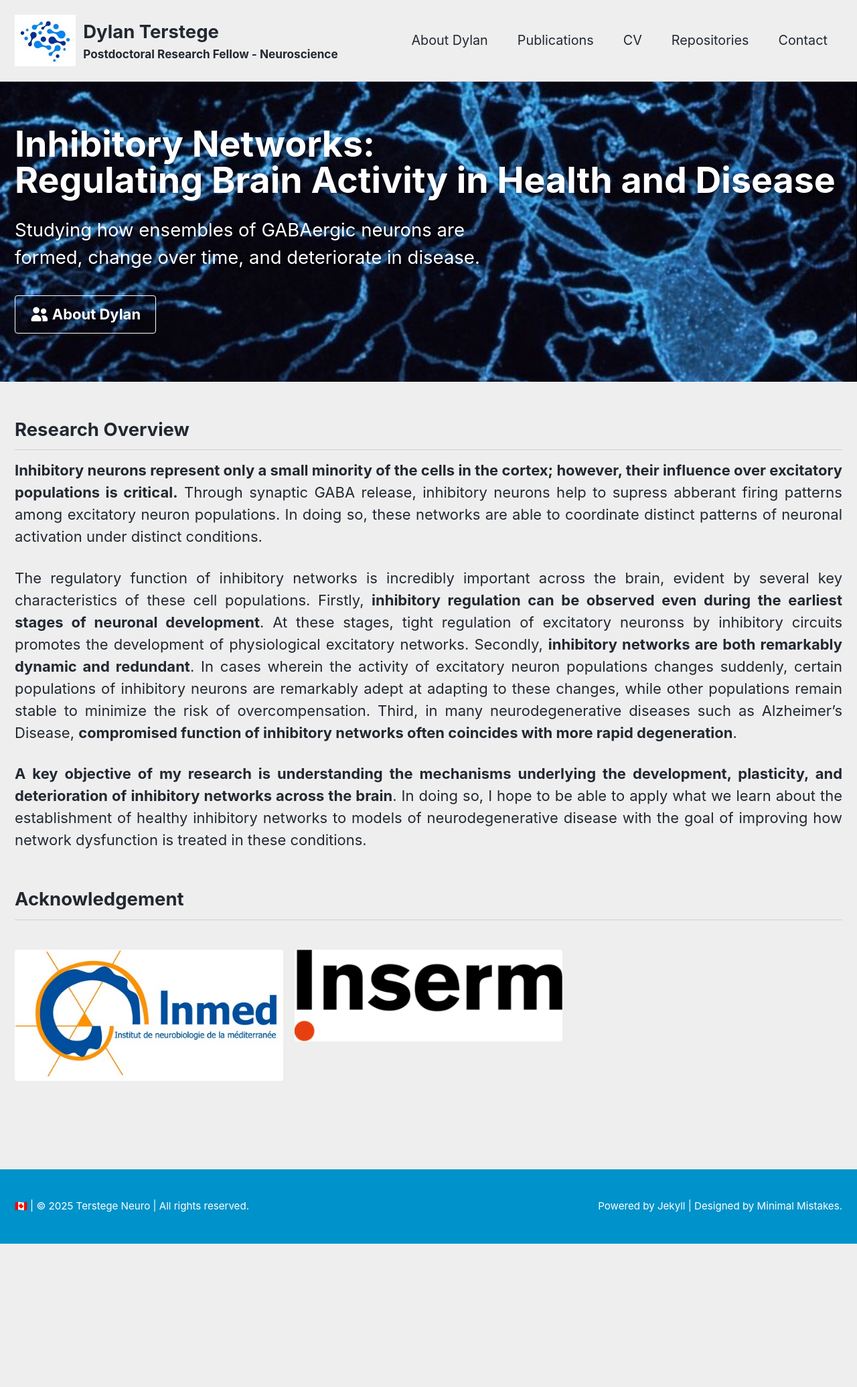
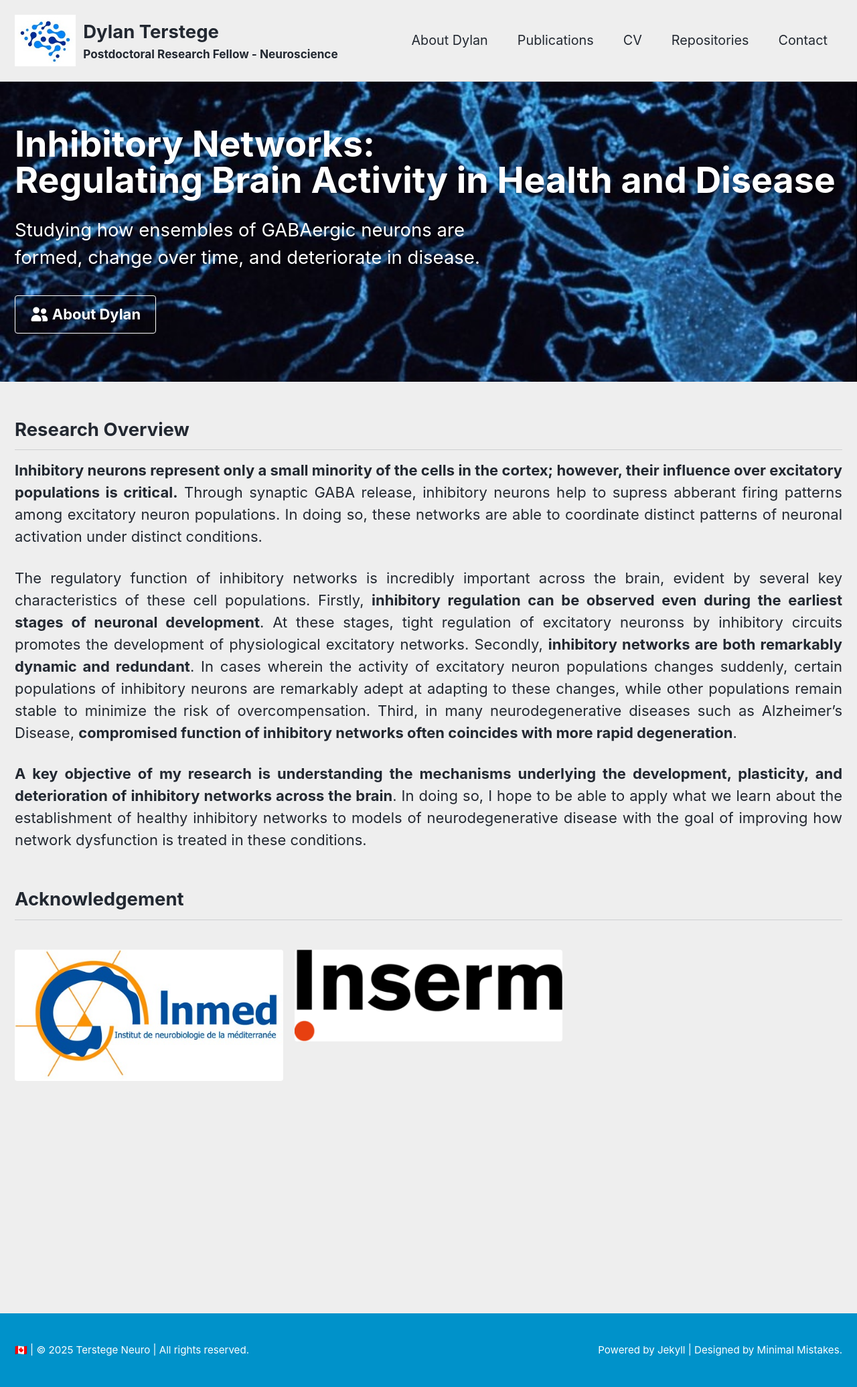
Before and after one commit to dterstege/dterstege.github.io, a Jekyll site: the page built from _pages/home.md, in a window 1280 px wide. Shown: the whole page at 67% size. Built offline with Jekyll 4.4.1, drawn with Linux system fonts in a browser that asks for light colours; cached includes are drawn as plain includes; before the commit the page ends 1857 px from its top, so only the background shows below that.

Commit message:
Update home.md

```diff
--- a/_pages/home.md
+++ b/_pages/home.md
@@ -15,6 +15,12 @@
   - image_path: /assets/images/logo_INMED.png
   - image_path: /assets/images/logo_INSERM.png
   - image_path: /assets/images/logo_empty.png
+  - image_path: /assets/images/logo_empty.png
+  - image_path: /assets/images/logo_empty.png
+  - image_path: /assets/images/logo_empty.png
+  - image_path: /assets/images/logo_empty.png
+  - image_path: /assets/images/logo_empty.png
+  - image_path: /assets/images/logo_empty.png
 ---
 
 ## Research Overview
```
